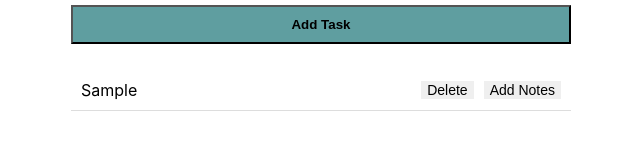
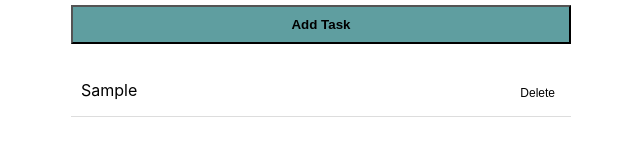
Before and after one commit to narinehzargarian/todo-app, a React (Create React App) app: page / in a window 1280 px wide. Both pictures are taken after typing "Sample" into the empty fields and a click on the button "Add Task". Shown: the part 146-302 px from the top of the page, without its empty margins (319-959 px from the left). Built offline with nearby package versions, Linux system fonts and the light colour scheme.

Commit message:
Left only a delete button for the task

```diff
--- a/src/TodoApp.css
+++ b/src/TodoApp.css
@@ -29,9 +29,16 @@
 .todo-item {
   display: flex;
   justify-content: space-between;
-  align-items: center;
+  align-items: flex-start;
   padding: 10px;
   border-bottom: 1px solid #ddd;
+}
+
+.task-line {
+  display: flex;
+  justify-content: space-between;
+  align-items: center;
+  width: 100%;
 }
 
 .todo-text {
@@ -45,18 +52,11 @@
   color: grey;
 }
 
+
 .todo-delete-button {
-  background-color: none;
-  font-size: 14px;
+  background: none;
+  font-size: 12px;
   border: none;
-  margin-left: 10px;
+  margin: 5px 0;
   cursor: pointer;
 }
-
-.todo-add-note-button {
-  background-color: none;
-  font-size: 14px;
-  border: none;
-  margin-left: 10px;
-  cursor: pointer;
-}
--- a/src/TodoApp.js
+++ b/src/TodoApp.js
@@ -8,7 +8,7 @@ function TodoApp () {
 
   const addTask = () => {
     if (input.trim()) {
-      setTasks([...tasks, {text: input, completed: false, note: ''}])
+      setTasks([...tasks, {text: input, completed: false, note: '', tempNote: ''}])
       setInput('')
     }
   }
@@ -17,18 +17,12 @@ function TodoApp () {
     const newTasks = tasks.filter((_, i) =>  i !== index)
     setTasks(newTasks)
   }
+
   const toggleTaskCompletion = (index) => {
-    const newTasks = [...tasks]
-    newTasks[index].completed = !newTasks[index].completed
-    setTasks(newTasks)
+    setTasks(prevTasks => prevTasks.map((task, i) =>
+      i === index? {...task, completed: !task.completed} : task
+    ))
   }
-
-  const addNote = (index, content) => {
-    const newTasks = [...tasks]
-    newTasks[index].note = content
-    setTasks(newTasks)
-  }
-
   /* TODO: Add note to the task */
   /* TODO: Give priority (Move up/ down) */
   /* TODO: Hide it under the options */
@@ -47,25 +41,20 @@ function TodoApp () {
       <ul className="todo-list">
         {tasks.map((task, index) => (
           <li key={index} className="todo-item">
+            <div className="task-line">
               <span
                 className= {`todo-text ${task.completed? 'completed': ''}`}
                 onClick={() => toggleTaskCompletion(index)}
               >
                 {task.text}
               </span>
-            <span className={`todo-note`}>
-              {task.note}
-            </span>
+            </div>
             <button className="todo-delete-button" onClick={() => deleteTask(index)}>
               Delete
-            </button>
-            <button className="todo-add-note-button" onClick={()=> addNote(index, "some notes")}>
-              Add Notes
             </button>
           </li>
         ))}
       </ul>
-
     </div>
   )
 }
```
Lines whose indentation alone changed are shown as unchanged.
